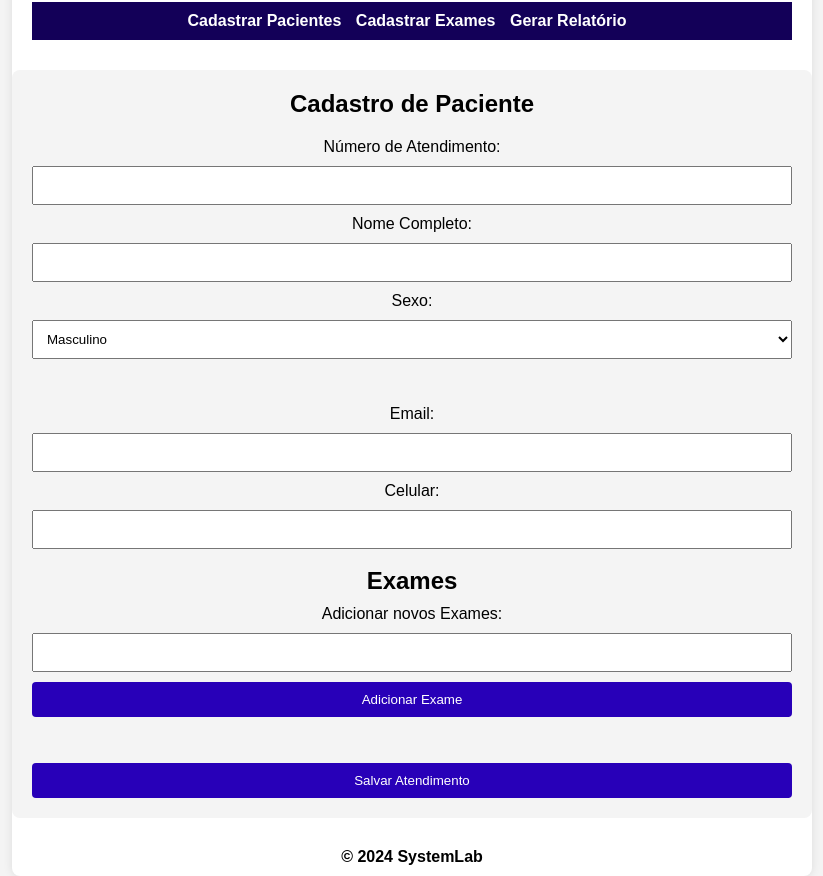
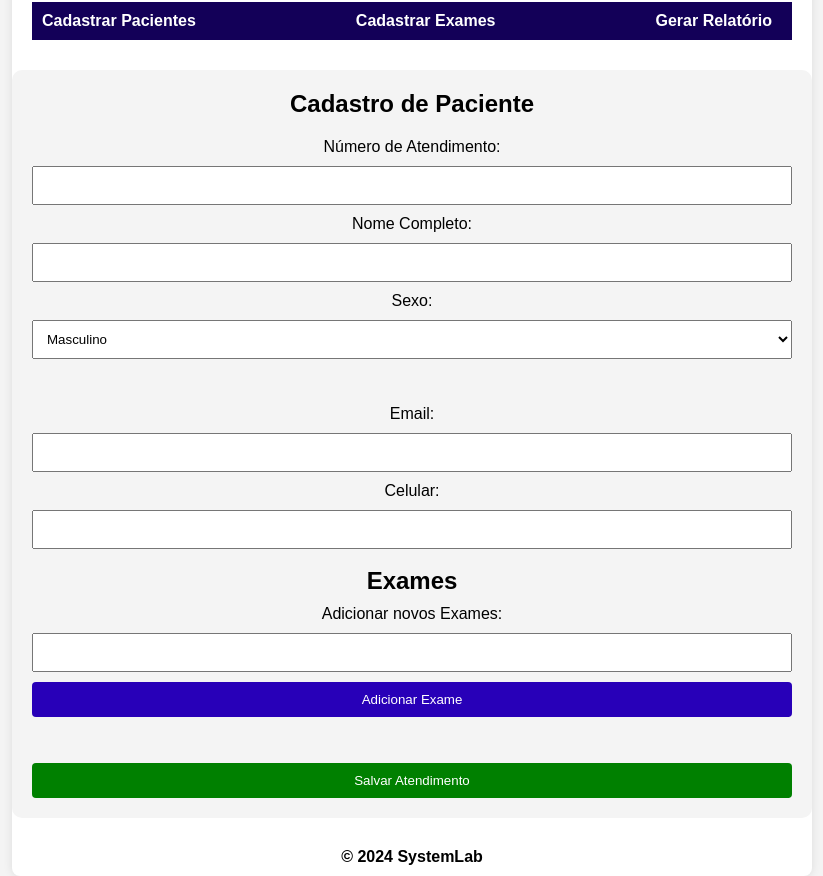
Before and after one commit to CoderRocha/wl-projeto, a website: page pages/cadpac.html in a window 1280 px wide. Shown: the part 152-1028 px from the top of the page, without its empty margins (228-1051 px from the left). Drawn offline with Linux system fonts and the light colour scheme; no server answers.

Commit message:
changed button colors and fixed nav-ul position

```diff
--- a/css/style.css
+++ b/css/style.css
@@ -76,6 +76,10 @@ button {
     cursor: pointer;
 }
 
+.salvar-btn {
+    background-color: green;
+}
+
 .systemlab-menu {
     max-width: 800px;
     margin: 0 auto;
@@ -90,12 +94,16 @@ button {
     background-color: #130058;
     color: #fff;
     padding: 10px;
+    justify-content: space-between;
 }
 
 nav ul {
     list-style: none;
     margin: 0;
     padding: 0;
+    justify-content: space-between;
+    align-items: center;
+    display: flex;
 }
 
 #cadastrar-pacientes {
@@ -167,7 +175,7 @@ nav a {
     padding: 20px;
     margin: 20px 0;
     background-color: #f4f4f4;
-    border-radius: 8px;
+    border-radius: 10px;
 }
 
 .systemlab-menu table {
--- a/pages/cadpac.html
+++ b/pages/cadpac.html
@@ -41,7 +41,7 @@
                     <ul id="exames-list"> </ul> <label
                         for="novo-exame">Adicionar novos Exames:</label> <input type="text" id="novo-exame" required>
                     <button type="button" onclick="adicionarExame()">Adicionar Exame</button> <br> <br> <button
-                        type="button" onclick="salvarAtendimento()">Salvar Atendimento</button>
+                        type="button" class="salvar-btn" onclick="salvarAtendimento()">Salvar Atendimento</button>
                 </form>
             </div>
         </section>
```
Also changed, not shown: pages/cadexam.html (+1 -1 lines), pages/reports.html (+1 -1 lines).
